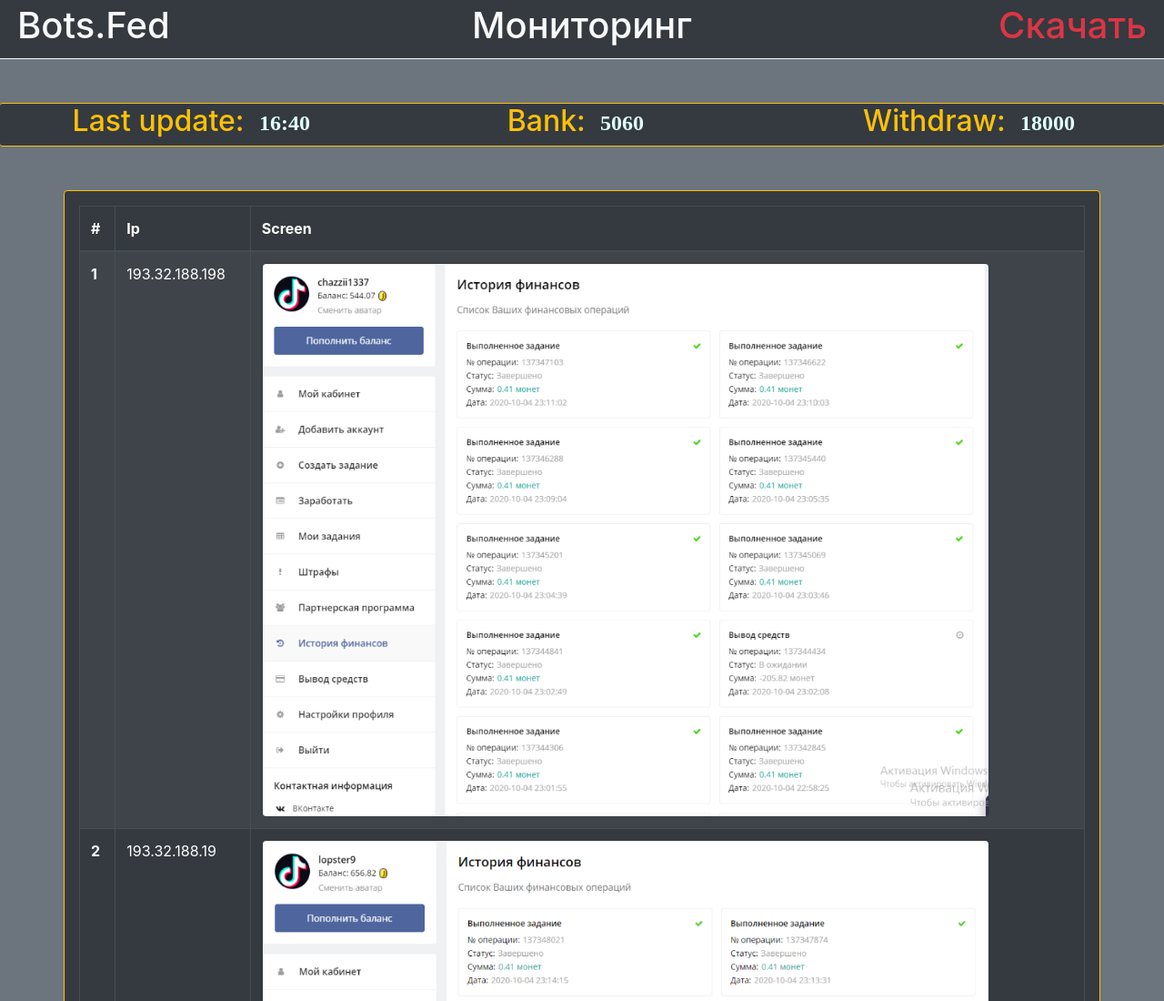
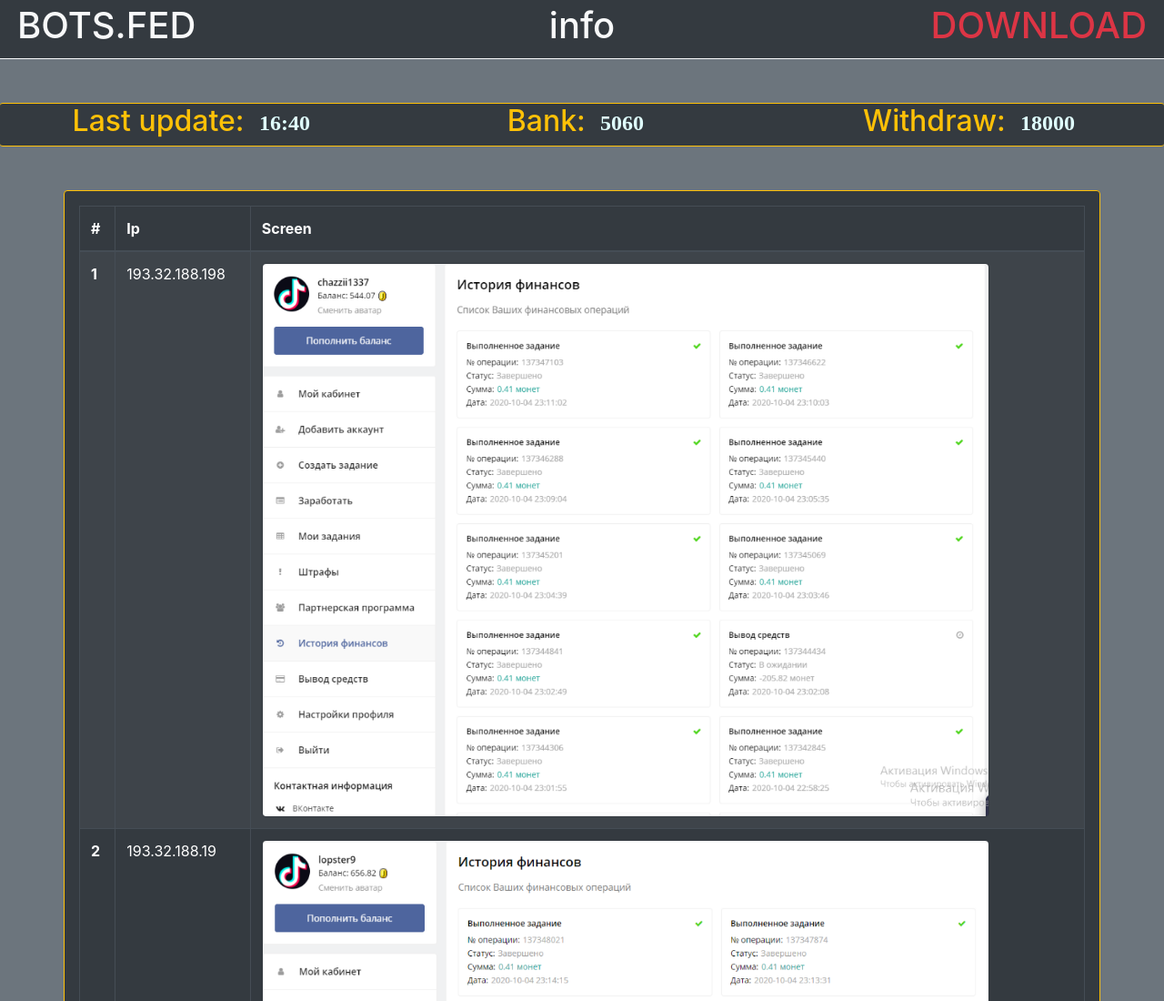
Before and after one commit to botsfed/info, a plain HTML site: page index.html in a window 1280 px wide. Shown: the top 1100 px of the page at 91% size. Drawn offline with nearby package versions, Linux system fonts and the light colour scheme.

Commit message:
Update index.html

```diff
--- a/index.html
+++ b/index.html
@@ -9,13 +9,13 @@
     <div class="container-fluid">
 	  <div class="row bg-dark p-1 mb-1 text-secondary text-light border border-light border-top-0 border-right-0 border-left-0">
         <div class="col text-left align-middle">
-          <h1> Bots.Fed </h1>
+          <h1> BOTS.FED </h1>
         </div>
         <div class="col text-center">
-          <h1> Мониторинг </h1>
+          <h1> info </h1>
         </div>
 		<div class="col text-right">
-          <h1><a class="text-danger" href="#">Скачать</a></h1>
+          <h1><a class="text-danger" href="#">DOWNLOAD</a></h1>
         </div>
 	  </div>
 	</div>
```
